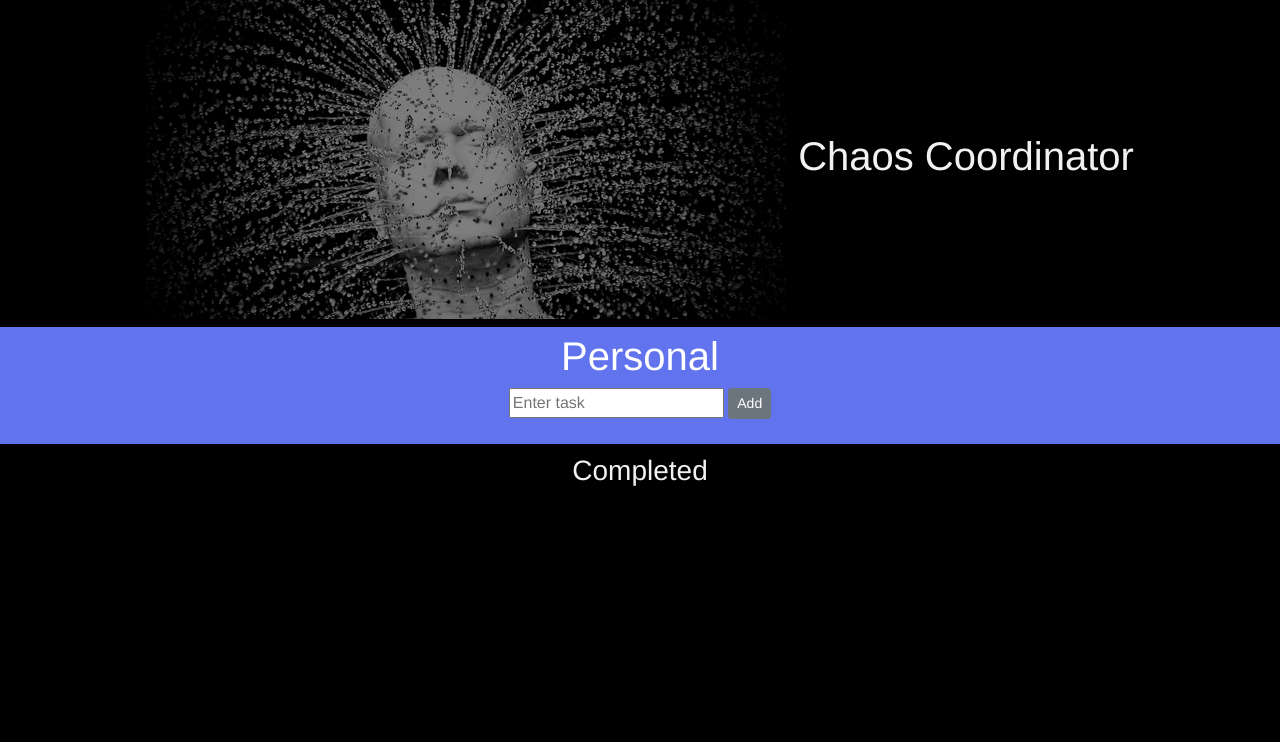
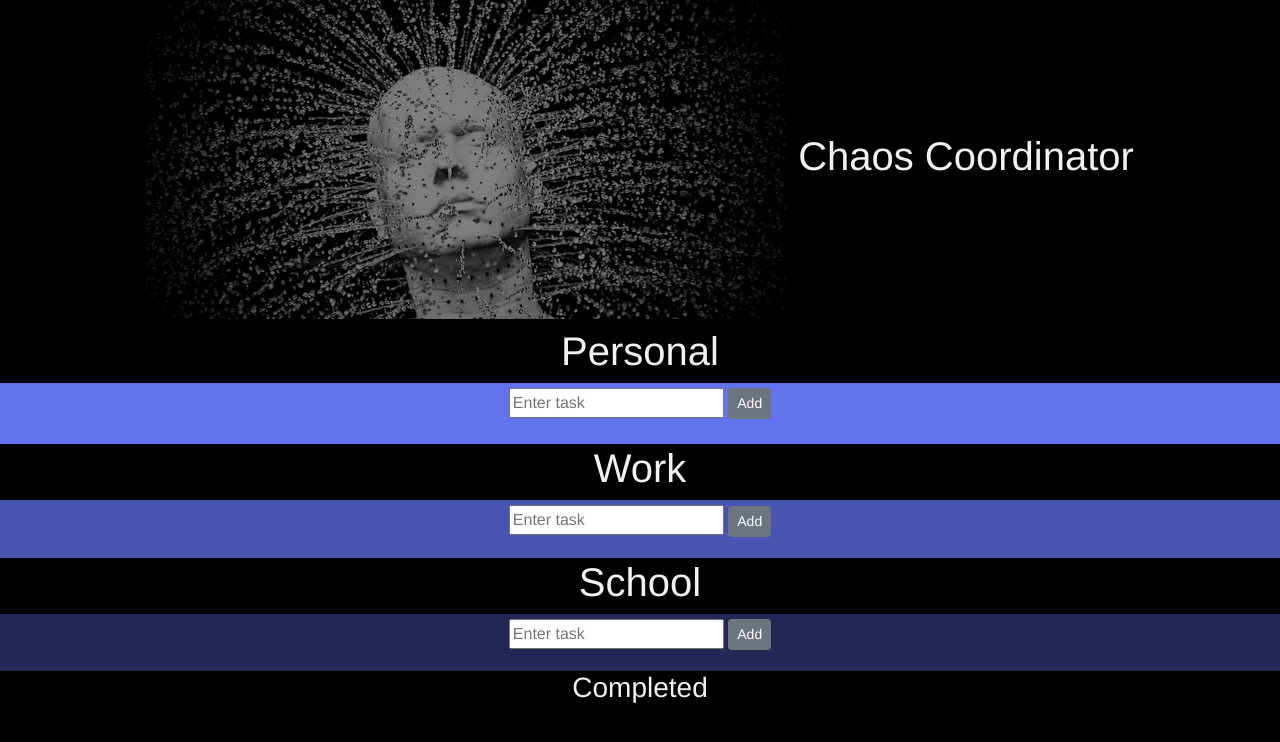
Before and after one commit to IslaChaos13/Chaos-Coordinator, a website: page index.html in a window 1280 px wide. Drawn offline with nearby package versions, Linux system fonts and the light colour scheme.

Commit message:
Added a Work and School to do

```diff
--- a/index.html
+++ b/index.html
@@ -13,21 +13,41 @@
 
     <h1><img src = "Images/Chaos.png" alt="Chaos">Chaos Coordinator</h1>
 
-    <div id = "MasterList">
+    <!-- Personal To Do List -->
 
-<h1>Personal</h1>
+    <div id = "pList">
+        <h1>Personal</h1>
     <form>
         <input id = "inputTask" type = "text" placeholder = "Enter task">
         <button id = "listBtn" type="button" class="btn btn-secondary btn-sm">Add</button>
     <ul id = "mainList"></ul>
     </form>
 
-
+</div>
+<!-- Work To Do List -->
+<div id = "wList">
+    <h1>Work</h1>
+    <form>
+        <input id = 'wInput' type = "text" placeholder = "Enter task">
+        <button id = "wBtn" type ="button" class="btn btn-secondary btn-sm">Add</button>
+        <ul id = "wList"></ul>
+    </form>
 </div>
 
+<!-- School To Do List -->
+ <div id = "sList">
+    <h1>School</h1>
+    <form>
+        <input id = 'sInput' type = "text" placeholder = "Enter task">
+        <button id = "sBtn" type ="button" class="btn btn-secondary btn-sm">Add</button>
+        <ul id = "sList"></ul>
+    </form>
+</div>
+
+<!-- Completed Task -->
 <div>
-
-    <ul id = "completedList"><h3>Completed</h3></ul>
+    <h3>Completed</h3>
+    <ul id = "completedList"></ul>
 </div>
 
       <script src="./index.js"></script>
--- a/style.css
+++ b/style.css
@@ -14,7 +14,7 @@
 }
 
 
-#MasterList{
+#pList form{
     font-family: 'Franklin Gothic Medium', 'Arial Narrow', Arial, sans-serif;
     justify-content: center;
     background-color: rgb(97, 116, 237);
@@ -53,3 +53,23 @@ div h3{
     text-align: center;
     justify-content: center;
 }
+
+#wList form{
+    font-family: 'Franklin Gothic Medium', 'Arial Narrow', Arial, sans-serif;
+    justify-content: center;
+    background-color: rgb(71, 85, 176);
+    text-align: center;
+    padding: 5px;
+    list-style-position: inside;
+    cursor: default;
+    }
+
+#sList form{
+    font-family: 'Franklin Gothic Medium', 'Arial Narrow', Arial, sans-serif;
+    justify-content: center;
+    background-color: rgb(33, 40, 85);
+    text-align: center;
+    padding: 5px;
+    list-style-position: inside;
+    cursor: default;
+}
```
